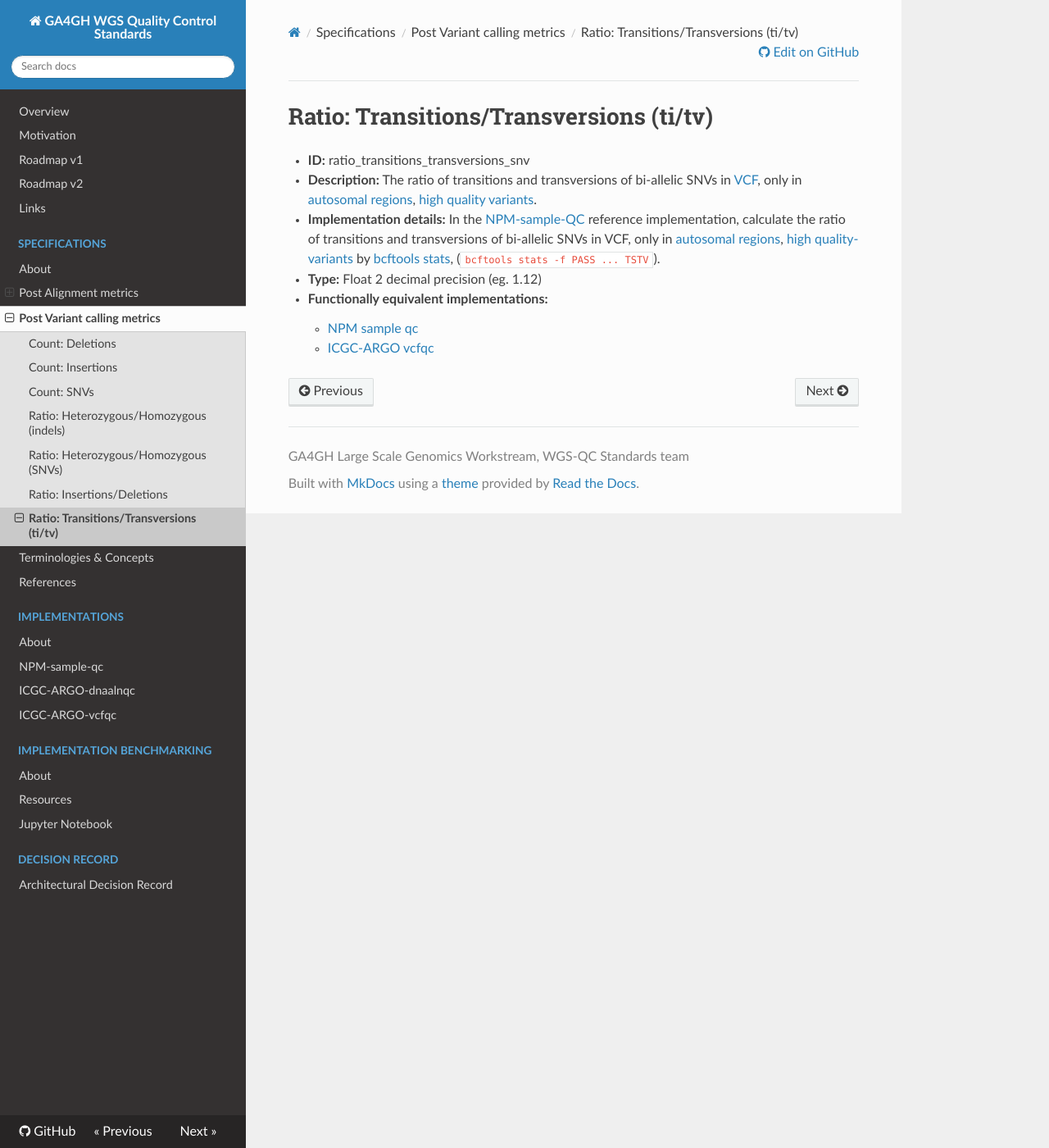
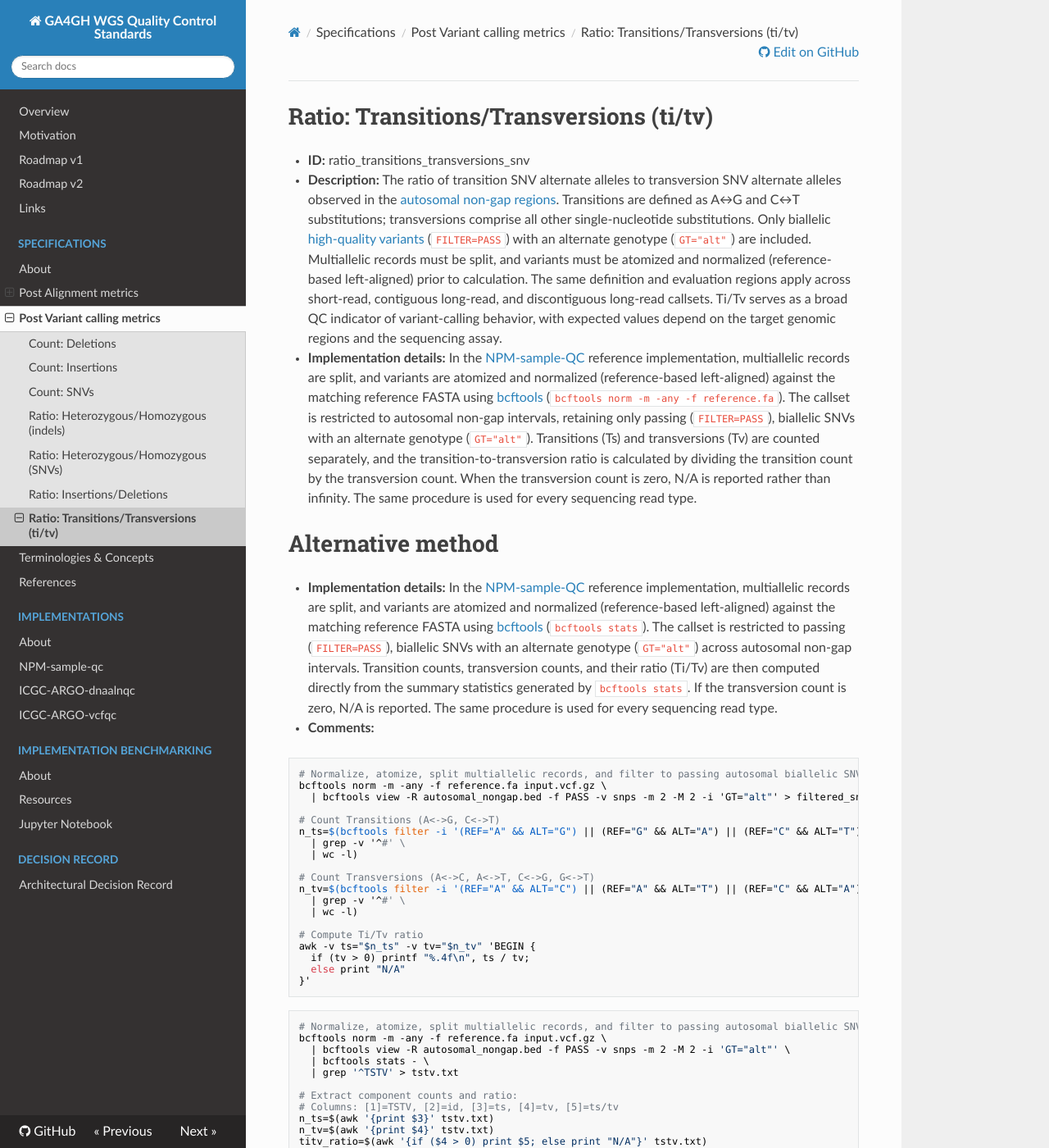
Before and after one commit to ga4gh/quality-control-wgs, an MkDocs documentation site: the page built from docs/metrics_definitions/ratio-transitions-transversions-ti-tv.md, in a window 1280 px wide and 1400 px high. Shown: the whole window at 82% size. Built offline with MkDocs 1.6.1, drawn with Linux system fonts in a browser that asks for light colours; nearby versions of some CDN libraries; some of the changed text lies outside the part shown.

Commit message:
ratio ti-tv dev version awaiting further input/feedback

````diff
--- a/docs/metrics_definitions/ratio-transitions-transversions-ti-tv.md
+++ b/docs/metrics_definitions/ratio-transitions-transversions-ti-tv.md
@@ -1,9 +1,62 @@
 # Ratio: Transitions/Transversions (ti/tv)
 
 - **ID:** ratio_transitions_transversions_snv
-- **Description:** The ratio of transitions and transversions of bi-allelic SNVs in [VCF](References.md#vcf-format), only in [autosomal regions](terminologies.md#autosomes-non-gap-regions), [high quality variants](terminologies.md#high-quality-variants).
-- **Implementation details:** In the [NPM-sample-QC](References.md#npm-sample-qc) reference implementation, calculate the ratio of transitions and transversions of bi-allelic SNVs in VCF, only in [autosomal regions](terminologies.md#autosomes-non-gap-regions), [high quality-variants](terminologies.md#high-quality-variants) by [bcftools stats](References.md#samtools-stats), (`bcftools stats -f PASS ... TSTV`).
-- **Type:** Float 2 decimal precision (eg. 1.12)
+- **Description:** The ratio of transition SNV alternate alleles to transversion SNV alternate alleles observed in the [autosomal non-gap regions](terminologies.md#autosomes-non-gap-regions). Transitions are defined as A↔G and C↔T substitutions; transversions comprise all other single-nucleotide substitutions. Only biallelic [high-quality variants](terminologies.md#high-quality-variants) (`FILTER=PASS`) with an alternate genotype (`GT="alt"`) are included. Multiallelic records must be split, and variants must be atomized and normalized (reference-based left-aligned) prior to calculation. The same definition and evaluation regions apply across short-read, contiguous long-read, and discontiguous long-read callsets. Ti/Tv serves as a broad QC indicator of variant-calling behavior, with expected values depend on the target genomic regions and the sequencing assay.
+- **Implementation details:** In the [NPM-sample-QC](References.md#npm-sample-qc) reference implementation, multiallelic records are split, and variants are atomized and normalized (reference-based left-aligned) against the matching reference FASTA using [bcftools](https://www.htslib.org/doc/bcftools.html) (`bcftools norm -m -any -f reference.fa`). The callset is restricted to autosomal non-gap intervals, retaining only passing (`FILTER=PASS`), biallelic SNVs with an alternate genotype (`GT="alt"`). Transitions (Ts) and transversions (Tv) are counted separately, and the transition-to-transversion ratio is calculated by dividing the transition count by the transversion count. When the transversion count is zero, N/A is reported rather than infinity. The same procedure is used for every sequencing read type.
+
+#**Alternative method**
+- **Implementation details:** In the [NPM-sample-QC](References.md#npm-sample-qc) reference implementation, multiallelic records are split, and variants are atomized and normalized (reference-based left-aligned) against the matching reference FASTA using [bcftools](https://www.htslib.org/doc/bcftools.html) (`bcftools stats`). The callset is restricted to passing (`FILTER=PASS`), biallelic SNVs with an alternate genotype (`GT="alt"`) across autosomal non-gap intervals. Transition counts, transversion counts, and their ratio (Ti/Tv) are then computed directly from the summary statistics generated by `bcftools stats`. If the transversion count is zero, N/A is reported. The same procedure is used for every sequencing read type.
+- **Comments:**
+```
+# Normalize, atomize, split multiallelic records, and filter to passing autosomal biallelic SNVs for the sample
+bcftools norm -m -any -f reference.fa input.vcf.gz \
+  | bcftools view -R autosomal_nongap.bed -f PASS -v snps -m 2 -M 2 -i 'GT="alt"' > filtered_snvs.vcf
+
+# Count Transitions (A<->G, C<->T)
+n_ts=$(bcftools filter -i '(REF="A" && ALT="G") || (REF="G" && ALT="A") || (REF="C" && ALT="T") || (REF="T" && ALT="C")' filtered_snvs.vcf \
+  | grep -v '^#' \
+  | wc -l)
+
+# Count Transversions (A<->C, A<->T, C<->G, G<->T)
+n_tv=$(bcftools filter -i '(REF="A" && ALT="C") || (REF="A" && ALT="T") || (REF="C" && ALT="A") || (REF="C" && ALT="G") || (REF="G" && ALT="C") || (REF="G" && ALT="T") || (REF="T" && ALT="A") || (REF="T" && ALT="G")' filtered_snvs.vcf \
+  | grep -v '^#' \
+  | wc -l)
+
+# Compute Ti/Tv ratio
+awk -v ts="$n_ts" -v tv="$n_tv" 'BEGIN {
+  if (tv > 0) printf "%.4f\n", ts / tv;
+  else print "N/A"
+}'
+```
+```
+# Normalize, atomize, split multiallelic records, and filter to passing autosomal biallelic SNVs for the sample
+bcftools norm -m -any -f reference.fa input.vcf.gz \
+  | bcftools view -R autosomal_nongap.bed -f PASS -v snps -m 2 -M 2 -i 'GT="alt"' \
+  | bcftools stats - \
+  | grep '^TSTV' > tstv.txt
+
+# Extract component counts and ratio:
+# Columns: [1]=TSTV, [2]=id, [3]=ts, [4]=tv, [5]=ts/tv
+n_ts=$(awk '{print $3}' tstv.txt)
+n_tv=$(awk '{print $4}' tstv.txt)
+titv_ratio=$(awk '{if ($4 > 0) print $5; else print "N/A"}' tstv.txt)
+
+echo "Transitions: $n_ts"
+echo "Transversions: $n_tv"
+echo "Ti/Tv Ratio: $titv_ratio"
+```
+    - Record the bcftools version, reference assembly and FASTA checksum, evaluation-region checksum, selected sample, normalization command, filters, variant caller, and caller parameters.
+
+    - It is recommended to restrict this estimation to a specific whitelist of consistently diploid regions to prevent confounding true allelic variation from paralogous variation (variants between copies of copy number variable loci) which often features lower Ti/Tv due to distinct evolutionary mechanisms.
+- **Type:** Float, 2 decimal precision (eg. 1.80)
 - **Functionally equivalent implementations:**
-    - [NPM sample qc](References.md#npm-sample-qc)
-    - [ICGC-ARGO vcfqc](References.md#icgc-argo)
+  - [ICGC-ARGO vcfqc](References.md#icgc-argo), when the same normalization, sample-genotype, PASS-status, biallelic-SNV, and evaluation-region rules are applied.
+  - [RTG Tools vcfstats](https://github.com/RealTimeGenomics/rtg-tools), using the same normalized callset and evaluation regions.
+  - [hap.py](https://github.com/Illumina/hap.py), only when the same normalized callset and evaluation regions are supplied explicitly.
+- **Sequencing read type:** short-read | contiguous-long-read | discontiguous-long-read
+- **Reference genome assembly:** GRCh37 | GRCh38
+- **Version:** 2.0
+- **Sequencing technology:** Illumina | Oxford Nanopore Technologies (ONT) | Pacific Biosciences (PacBio) | Illumina TruPath Genome (proximity mapped reads; formerly Constellation)
+- **Associated aligner:** BWA-MEM/BWA-MEM2 or DRAGEN mapper (Illumina short-read) | minimap2 (ONT) | pbmm2/minimap2 (PacBio) | DRAGEN TruPath pipeline (Illumina proximity mapped reads). Record the exact version and parameters.
+- **Associated variant caller:** GATK Haplotypecaller v4.6.2.0, Mutect2, DRAGEN 3.8, DRAGEN v4.4.7, DeepVariant
+- **Associated basecaller:** N/A (Illumina short-read and proximity mapped reads) | Dorado (ONT) | SMRT Link/CCS (PacBio). Record the exact version and model where applicable.
````
